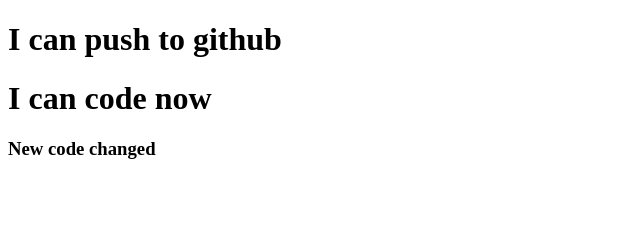
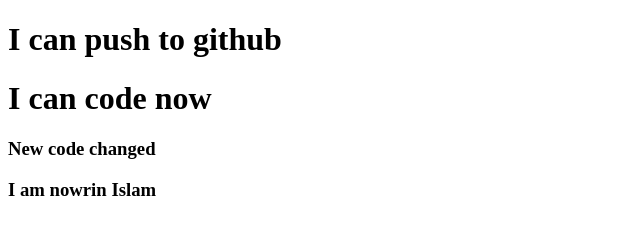
Before and after one commit to nowrinislam/my-third-repo, a plain HTML site: page index.html in a window 1280 px wide. Shown: the whole page, without its empty margins (0-640 px from the left). Drawn offline with Linux system fonts and the light colour scheme.

Commit message:
added header

```diff
--- a/index.html
+++ b/index.html
@@ -10,5 +10,6 @@
     <h1>I can push to github</h1>
     <h1>I can code now</h1>
     <h3>New code changed</h3>
+    <h3>I am nowrin Islam</h3>
 </body>
 </html>
```
